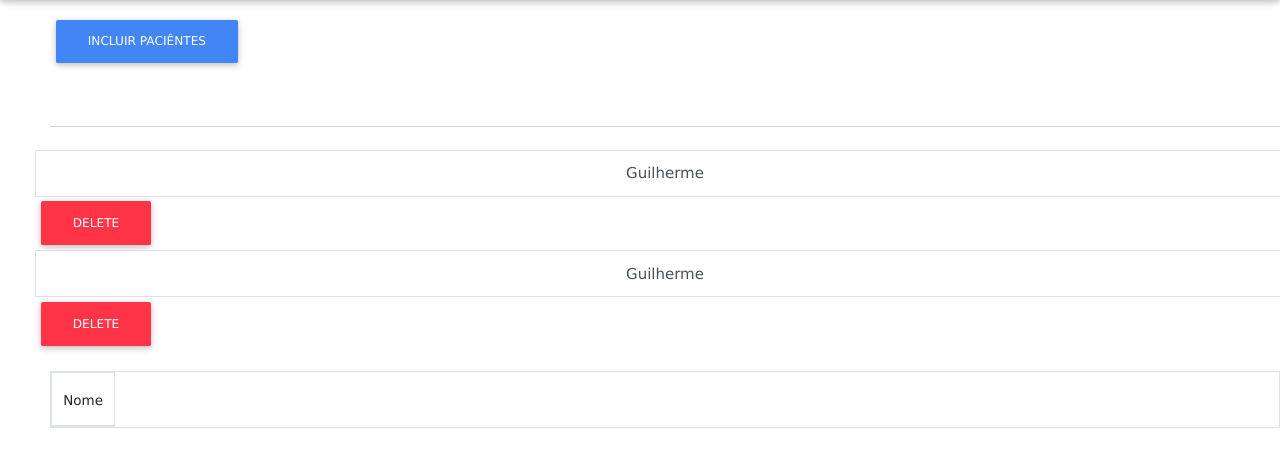
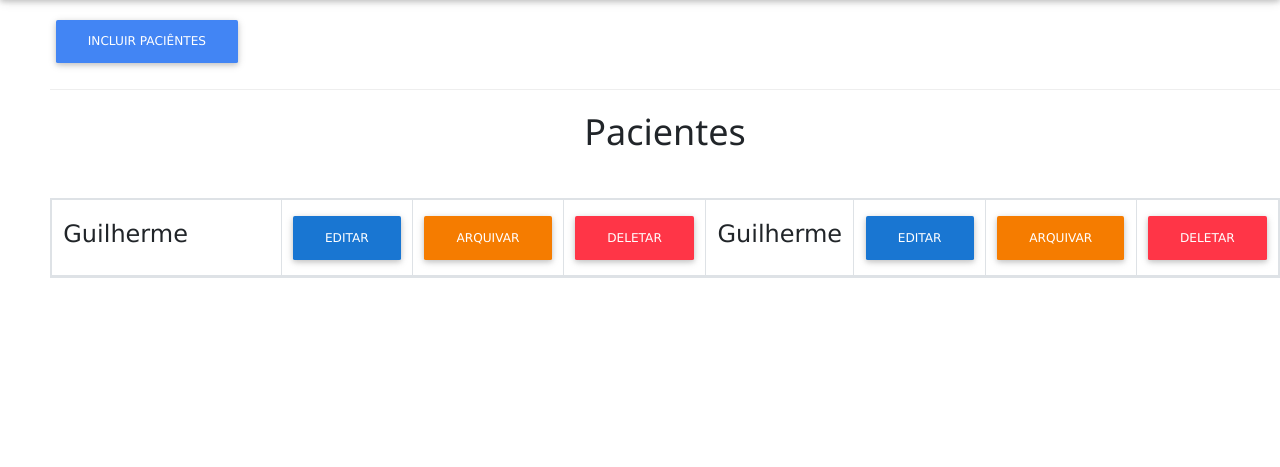
Before and after one commit to ifgteam/Doctors, a CodeIgniter app: page /Doctors/pacientes in a window 1280 px wide. Shown: the part 83-550 px from the top of the page. Run offline with CodeIgniter, Linux system fonts and the light colour scheme; data comes from the database, SQL or seed files in the repository; some libraries are stand-ins or nearby versions.

Commit message:
começando a função de editar

```diff
--- a/application/controllers/Doctors.php
+++ b/application/controllers/Doctors.php
@@ -59,6 +59,16 @@ class Doctors extends CI_Controller {
 		echo json_encode($msg);
     }
 
+    public function AtualizaPaciente(){
+		$result = $this->m->AtualizaPacientes();
+		$msg['success'] = false;
+		$msg['type'] = 'Atualiza';
+		if($result){
+			$msg['success'] = true;
+		}
+		echo json_encode($msg);
+    }
+
 
 	public function deletePaciente(){
 		$result = $this->m->deletePaciente();
--- a/application/libraries/Registro.php
+++ b/application/libraries/Registro.php
@@ -20,6 +20,7 @@ class Registro{
         else return null;
 
     }
+
     //insere o usuario na tabela login
     public function register($data){
         $aux['nome'] = $data['nome'];
--- a/application/models/PacienteModel.php
+++ b/application/models/PacienteModel.php
@@ -13,6 +13,7 @@ class PacienteModel extends CI_Model{
         $this->db->select('*');
         return $this->db->get('pacientes')->result();
     }
+
     public function addPacientes(){
         $field = array(
 			'nome'=>$this->input->post('nome'),
@@ -25,7 +26,20 @@ class PacienteModel extends CI_Model{
 			return false;
 		}
     }
-
+    public function atualizarPacientes(){
+        $id = $this->input->get('id');
+		$this->db->where('id', $id);
+        $field = array(
+			'nome'=>$this->input->post('nome'),
+			'email'=>$this->input->post('email'),
+		);
+        $this->db->update('pacientes', $field);
+        if($this->db->affected_rows() > 0){
+			return true;
+		}else{
+			return false;
+		}
+    }
     function deletePaciente(){
 		$id = $this->input->get('id');
 		$this->db->where('id', $id);
--- a/application/views/pacientes/pacientesList.php
+++ b/application/views/pacientes/pacientesList.php
@@ -6,26 +6,15 @@
   INCLUIR PACIÊNTES
 </button>
 <br>
+<hr>
 
-<div class="md-form">
-  <input type="text" id="form1" class="form-control">
-</div>
+<h1 class="text-center">Pacientes</h1>
+<table class="table table-bordered table-responsive mt-5">
+		<thead>
+        <tr id="showdata"></tr>
+		</thead>
+  </table>
 
-<div class="list-group" >
-
-</div>
-<table class="table table-bordered table-responsive" style="margin-top: 20px;">
-		<thead>
-			<tr>
-				<td>Nome</td>
-			</tr>
-		</thead>
-		<tbody>
-    <div class="list-group"  id="showdata">
-
-    </div>
-		</tbody>
-	</table>
 
 <!-- Modal -->
 <div class="modal fade" id="basicExampleModal" tabindex="-1" role="dialog" aria-labelledby="exampleModalLabel"
@@ -49,6 +38,7 @@
           <input type="email" id="email" name="email" class="form-control validate">
           <label data-error="wrong" data-success="Ok!" for="email">email</label>
         </div>
+          <input type="hidden" id="id">
       </form>
          <!--
         <div class="md-form mb-5">
@@ -149,8 +139,8 @@
       </div>
 
       <div class="modal-footer" id="mf">
-        <button type="button" class="btn btn-secondary" id="cancel">Cancelar</button>
-        <button type="button" id="btnSave" class="btn btn-primary">Save changes</button>
+        <button type="button" class="btn btn-danger" id="cancel">Cancelar</button>
+        <button type="button" class="btn btn-primary salvar">Salvar</button>
       </div>
     </div>
   </div>
@@ -164,7 +154,16 @@ $(function(){
 
   // ao clicar no btn ele adicona o action
     $('#openmymodal').click(function(){
-			$('#myForm').attr('action', '<?php echo base_url() ?>Doctors/addPaciente');
+      $('#myForm').attr('action', '<?php echo base_url() ?>Doctors/addPaciente');
+      $('.salvar').attr('id', 'btnSave');
+    });
+
+    $('#atualizarPaciente').click(function(){
+      $('.salvar').removeAttr('id');
+      $('#myForm').attr('action', '<?php echo base_url() ?>Doctors/atualizarPaciente');
+      $('.salvar').attr('id', 'btnAtt');
+      $id = $('#atualizarPaciente').attr('data');
+      $('#id').attr('data', $id);
     });
 
   // ao clicar para salvar ele executa a função do ajax
@@ -184,7 +183,6 @@ $(function(){
           success: function(response){
             $('#basicExampleModal').modal('hide');
             $('#myForm')[0].reset();
-            alert('Paciente Cadastrado');
             mostrarPacientes();
 
           },
@@ -195,6 +193,38 @@ $(function(){
       }
     });
   });
+
+  $('#btnAtt').click(function(){
+      var url = $('#myForm').attr('action');
+			var data = $('#myForm').serialize();
+    $(function(){addPaciente();
+      //function
+      function addPaciente(){
+        $.ajax({
+          type: 'ajax',
+          method: 'get',
+          url: url,
+          data: {id:id},
+          async: false,
+          dataType: 'json',
+          success: function(response){
+            $('#basicExampleModal').modal('hide');
+            $('#myForm')[0].reset();
+            alert('deu bom');
+            mostrarPacientes();
+
+          },
+          error: function(){
+            alert('Não foi posivel cadastrar');
+          }
+        });
+      }
+    });
+  });
+
+
+
+
 
 
   //delete-
@@ -230,12 +260,13 @@ $(function(){
 				dataType: 'json',
 				success: function(data){
 					var html = '';
-					var i;
+          var i;
 					for(i=0; i<data.length; i++){
 						html +=
-            '<div class="row"><a  href="#!" style="text-align: center" class="list-group-item list-group-item-action">'+data[i].nome+'</a>'+
-            '<a href="javascript:;" id="deletePaciente" class="btn btn-danger item-delete" data="'+data[i].id+'">Delete</a> </div>'	;
-					}
+            '<td class="paciente-name" width="100%">'+data[i].nome+'</td>'+
+            '<td><a href="javascript:;" id="atualizarPaciente" class="btn btn-blue item-atualizar" data-toggle="modal" data-target="#basicExampleModal" data="'+data[i].id+'">Editar</a> </td>'	+
+            '<td><a href="javascript:;" id="arquivarPaciente" class="btn btn-orange item-arquivar" data="'+data[i].id+'">Arquivar</a> </td>'	+
+            '<td><a href="javascript:;" id="deletePaciente" class="btn btn-danger item-delete" data="'+data[i].id+'">Deletar</a> </td>'	;					}
 					$('#showdata').html(html);
 				},
 				error: function(){
--- a/assets/css/style.css
+++ b/assets/css/style.css
@@ -22,3 +22,6 @@
         margin: 1.75rem auto;
     }
 }
+.paciente-name{
+    font-size: 24px;
+}
```
